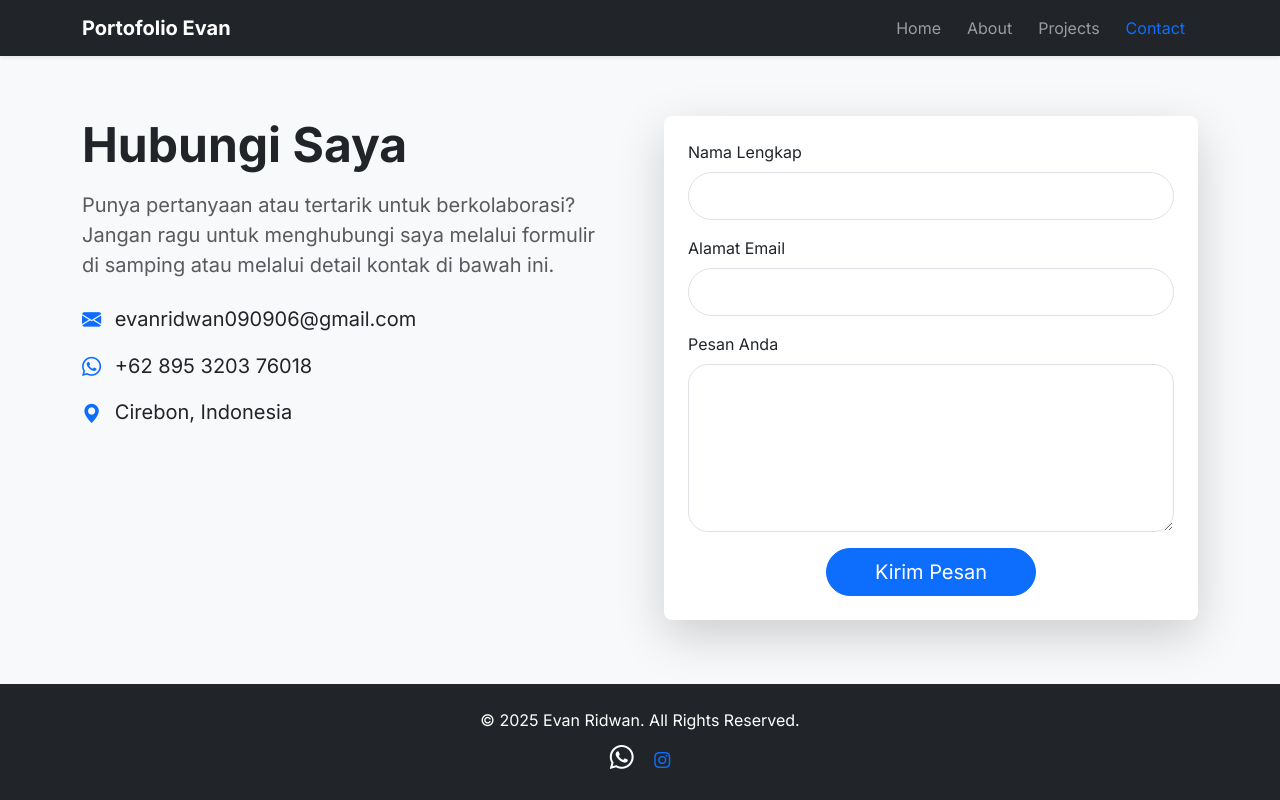
After one commit to evanridwan090906-alt/evanridwan090906-alt.github.io, a PHP site: page /CONTACT.HTML in a window 1280 px wide. The commit adds this page. Run offline with PHP 8.4, Linux system fonts and the light colour scheme.

Commit message:
Add files via upload

```diff
--- /dev/null
+++ b/CONTACT.HTML
@@ -0,0 +1,102 @@
+<!DOCTYPE html>
+<html lang="id">
+<head>
+    <meta charset="UTF-8">
+    <meta name="viewport" content="width=device-width, initial-scale=1.0">
+    <title>Contact | Portofolio Evan</title>
+
+    <link href="https://cdn.jsdelivr.net/npm/bootstrap@5.3.3/dist/css/bootstrap.min.css" rel="stylesheet" integrity="sha384-QWTKZyjpPEjISv5WaRU9OFeRpok6YctnYmDr5pNlyT2bRjXh0JMhjY6hW+ALEwIH" crossorigin="anonymous">
+    <link href="https://cdn.jsdelivr.net/npm/bootstrap-icons@1.11.3/font/bootstrap-icons.css" rel="stylesheet">
+    <link rel="preconnect" href="https://fonts.googleapis.com">
+    <link rel="preconnect" href="https://fonts.gstatic.com" crossorigin>
+    <link href="https://fonts.googleapis.com/css2?family=Inter:wght@400;700&display=swap" rel="stylesheet">
+    <link rel="stylesheet" href="style.css">
+</head>
+<body class="bg-light">
+
+    <nav class="navbar navbar-expand-lg navbar-dark bg-dark fixed-top shadow-sm">
+        <div class="container">
+            <a class="navbar-brand fw-bold" href="index.html">Portofolio Evan</a>
+            <button class="navbar-toggler" type="button" data-bs-toggle="collapse" data-bs-target="#navbarNav" aria-controls="navbarNav" aria-expanded="false" aria-label="Toggle navigation">
+                <span class="navbar-toggler-icon"></span>
+            </button>
+            <div class="collapse navbar-collapse" id="navbarNav">
+                <ul class="navbar-nav ms-auto mb-2 mb-lg-0">
+                    <li class="nav-item">
+                        <a class="nav-link" href="HOME.HTML">Home</a>
+                    </li>
+                    <li class="nav-item">
+                        <a class="nav-link" href="ABOUT.HTML">About</a>
+                    </li>
+                    <li class="nav-item">
+                        <a class="nav-link" href="PROJECT.HTML">Projects</a>
+                    </li>
+                    <li class="nav-item">
+                        <a class="nav-link active" aria-current="page" href="CONTACT.HTML">Contact</a>
+                    </li>
+                </ul>
+            </div>
+        </div>
+    </nav>
+
+    <main class="content-section">
+        <div class="container">
+            <div class="row g-5">
+                <div class="col-lg-6">
+                    <h2 class="display-5 fw-bold mb-3">Hubungi Saya</h2>
+                    <p class="lead text-muted mb-4">Punya pertanyaan atau tertarik untuk berkolaborasi? Jangan ragu untuk menghubungi saya melalui formulir di samping atau melalui detail kontak di bawah ini.</p>
+
+                    <div class="contact-info">
+                        <p class="fs-5 mb-3">
+                            <i class="bi bi-envelope-fill me-2 text-primary"></i>
+                            <a href="mailto:evanridwan090906@gmail.com" class="text-dark text-decoration-none">evanridwan090906@gmail.com</a>
+                        </p>
+                        <p class="fs-5 mb-3">
+                            <i class="bi bi-whatsapp me-2 text-primary"></i>
+                            <a href="https://wa.me/62895320376018" class="text-dark text-decoration-none">+62 895 3203 76018</a>
+                        </p>
+                        <p class="fs-5 mb-3">
+                            <i class="bi bi-geo-alt-fill me-2 text-primary"></i>
+                            Cirebon, Indonesia
+                        </p>
+                    </div>
+                </div>
+
+                <div class="col-lg-6">
+                    <div class="card p-4 shadow-lg border-0 rounded-3">
+                        <form>
+                            <div class="mb-3">
+                                <label for="contactName" class="form-label">Nama Lengkap</label>
+                                <input type="text" class="form-control form-control-lg rounded-pill" id="contactName" required>
+                            </div>
+                            <div class="mb-3">
+                                <label for="contactEmail" class="form-label">Alamat Email</label>
+                                <input type="email" class="form-control form-control-lg rounded-pill" id="contactEmail" required>
+                            </div>
+                            <div class="mb-3">
+                                <label for="contactMessage" class="form-label">Pesan Anda</label>
+                                <textarea class="form-control form-control-lg" id="contactMessage" rows="5" style="border-radius: 20px;" required></textarea>
+                            </div>
+                            <div class="text-center">
+                                <button type="submit" class="btn btn-primary btn-lg rounded-pill px-5">Kirim Pesan</button>
+                            </div>
+                        </form>
+                    </div>
+                </div>
+            </div>
+        </div>
+    </main>
+
+    <footer class="bg-dark text-white text-center py-4 mt-auto">
+        <div class="container">
+            <p class="mb-2">&copy; 2025 Evan Ridwan. All Rights Reserved.</p>
+            <div>
+                <a href="https://wa.me/qr/ZPDFM4F6THTKI1" class="text-white fs-4 me-3"><i class="bi bi-whatsapp"></i></a>
+                <a href="https://www.instagram.com/evan_sxxz?igsh=MWc1bWhzZjg4MzVjcA== class="text-white fs-4"><i class="bi bi-instagram"></i></a>
+            </div>
+        </div>
+    </footer>
+
+    <script src="https://cdn.jsdelivr.net/npm/bootstrap@5.3.3/dist/js/bootstrap.bundle.min.js" integrity="sha384-YvpcrYf0tY3lHB60NNkmXc5s9fDVZLESaAA55NDzOxhy9GkcIdslK1eN7N6jIeHz" crossorigin="anonymous"></script>
+</body>
+</html>
--- a/style.css
+++ b/style.css
@@ -1,280 +1,109 @@
-/* --- Global & Font --- */
-:root {
-    --warna-utama: #FF6600; /* Warna khas Shopee/Oranye yang cerah */
-    --warna-gelap: #222;
-    --warna-terang: #FFFFFF;
-    --warna-abu: #f4f4f4;
+/* CSS Kustom untuk Tampilan Kreatif */
+
+body {
+    font-family: 'Inter', sans-serif;
+    /* Padding atas untuk mengakomodasi navbar fixed-top */
+    padding-top: 56px;
+    display: flex;
+    flex-direction: column;
+    min-height: 100vh;
 }
 
-body {
-    font-family: 'Poppins', sans-serif;
-    margin: 0;
-    padding: 0;
-    line-height: 1.6;
-    background-color: var(--warna-terang);
-    color: var(--warna-gelap);
+main {
+    flex-grow: 1;
 }
 
-.container {
-    width: 90%;
-    max-width: 1100px;
-    margin: 0 auto;
-}
-
-/* --- Tombol CTA (Call to Action) --- */
-.cta-button {
-    background-color: var(--warna-utama);
-    color: var(--warna-terang);
-    padding: 12px 25px;
-    text-decoration: none;
-    border-radius: 5px;
-    font-weight: 600;
-    transition: background-color 0.3s ease, transform 0.3s ease;
-}
-
-.cta-button:hover {
-    background-color: #e65c00;
-    transform: translateY(-2px); /* Efek sedikit terangkat */
-}
-
-/* --- 1. Navigasi --- */
-.navbar {
-    background: var(--warna-terang);
-    box-shadow: 0 2px 5px rgba(0,0,0,0.1);
-    padding: 1rem 0;
-    position: fixed; /* Tetap di atas saat scroll */
-    width: 100%;
-    top: 0;
-    z-index: 100;
-}
-
-.navbar .container {
-    display: flex;
-    justify-content: space-between;
-    align-items: center;
-}
-
-.logo {
-    font-size: 1.5rem;
-    font-weight: 700;
-    color: var(--warna-utama);
-    text-decoration: none;
-}
-
-.nav-menu {
-    list-style: none;
-    display: flex;
-    margin: 0;
-    padding: 0;
-}
-
-.nav-menu li {
-    margin-left: 20px;
-}
-
-.nav-menu a {
-    text-decoration: none;
-    color: var(--warna-gelap);
-    font-weight: 600;
-    transition: color 0.3s ease;
-}
-
-.nav-menu a:hover {
-    color: var(--warna-utama);
-}
-
-.cta-nav {
-    background-color: var(--warna-utama);
-    color: var(--warna-terang);
-    padding: 8px 15px;
-    border-radius: 5px;
-    font-weight: 600;
-}
-
-/* --- 2. Hero Section --- */
-.hero {
-    /* Ganti 'hero-background.jpg' dengan gambar Anda */
-    background: linear-gradient(rgba(0,0,0,0.6), rgba(0,0,0,0.6)), url('images/hero-background.jpg');
-    background-size: cover;
-    background-position: center;
-    height: 70vh; /* 70% dari tinggi layar */
+/* Seksi halaman penuh untuk Home */
+.full-height-section {
+    min-height: calc(100vh - 56px - 110px); /* 100% vh - navbar - footer */
     display: flex;
     align-items: center;
     justify-content: center;
-    text-align: center;
-    color: var(--warna-terang);
-    padding: 0 20px;
-    margin-top: 70px; /* Memberi ruang untuk navbar fixed */
 }
 
-.hero-content h1 {
-    font-size: 3rem;
-    margin-bottom: 10px;
+/* Seksi dengan padding standar */
+.content-section {
+    padding: 60px 0;
 }
 
-.hero-content p {
-    font-size: 1.2rem;
-    margin-bottom: 30px;
+/* Foto profil */
+.profile-img {
+    width: 180px;
+    height: 180px;
+    object-fit: cover;
+    border: 5px solid #fff;
+    box-shadow: 0 4px 15px rgba(0,0,0,0.1);
 }
 
-/* --- 3. Produk Unggulan --- */
-.produk {
-    padding: 60px 0;
-    background-color: var(--warna-abu);
-    text-align: center;
+/* Kustomisasi Navigasi */
+.navbar-nav .nav-link {
+    transition: color 0.2s ease-in-out;
+    margin: 0 5px;
+}
+.navbar-nav .nav-link:hover,
+.navbar-nav .nav-link.active {
+    color: #0d6efd !important; /* Warna biru primer Bootstrap */
 }
 
-.produk h2 {
-    font-size: 2.5rem;
-    margin-bottom: 10px;
-}
-.subjudul {
-    font-size: 1.1rem;
-    color: #555;
-    margin-bottom: 40px;
-}
-
-.grid-produk {
-    display: grid;
-    /* Ini bagian kreatifnya:
-       - auto-fit: Buat kolom sebanyak mungkin
-       - minmax: Setiap kolom minimal 280px, maksimal 1fr (rata)
-       - Ini membuat grid otomatis responsif */
-    grid-template-columns: repeat(auto-fit, minmax(280px, 1fr));
-    gap: 30px;
-}
-
-.card-produk {
-    background: var(--warna-terang);
-    border-radius: 10px;
-    box-shadow: 0 4px 15px rgba(0,0,0,0.05);
-    overflow: hidden; /* Agar gambar tidak keluar dari radius */
-    text-align: left;
+/* Efek Kartu Proyek */
+.project-card {
+    border: none;
+    box-shadow: 0 4px 15px rgba(0,0,0,0.08);
     transition: transform 0.3s ease, box-shadow 0.3s ease;
 }
 
-.card-produk:hover {
-    transform: translateY(-10px); /* Efek melayang */
-    box-shadow: 0 10px 25px rgba(0,0,0,0.1);
+.project-card:hover {
+    transform: translateY(-8px);
+    box-shadow: 0 8px 25px rgba(0,0,0,0.12);
 }
 
-.card-produk img {
-    width: 100%;
-    height: 200px; /* Pastikan semua gambar seragam */
-    object-fit: cover; /* Mencegah gambar penyet */
+.project-card .card-img-top {
+    transition: transform 0.3s ease;
 }
 
-.card-produk h3 {
-    font-size: 1.3rem;
-    margin: 15px 20px 5px;
+.project-card:hover .card-img-top {
+    transform: scale(1.05);
 }
 
-.card-produk .harga {
-    font-size: 1.2rem;
-    font-weight: 700;
-    color: var(--warna-utama);
-    margin: 0 20px 10px;
+/* Kustomisasi Badge Skill */
+.skill-tags {
+    display: flex;
+    flex-wrap: wrap;
+    gap: 10px;
+}
+.skill-badge {
+    font-size: 1rem;
+    padding: 0.6em 1em;
+    background-color: #e9ecef;
+    color: #212529;
+    border-radius: 50px;
+    transition: background-color 0.2s, color 0.2s;
+}
+.skill-badge:hover {
+    background-color: #0d6efd;
+    color: #fff;
 }
 
-.card-produk .deskripsi {
-    font-size: 0.9rem;
-    margin: 0 20px 20px;
-    color: #444;
+/* Kustomisasi Form */
+.form-control-lg.rounded-pill {
+    padding-left: 1.5rem;
+    padding-right: 1.5rem;
+}
+textarea.form-control-lg {
+    padding-left: 1.5rem;
+    padding-right: 1.5rem;
 }
 
-.cta-produk {
-    display: block;
-    width: calc(100% - 40px); /* Lebar penuh dikurangi padding */
-    margin: 0 20px 20px;
-    padding: 12px;
-    background-color: var(--warna-gelap);
-    color: var(--warna-terang);
-    text-align: center;
-    text-decoration: none;
-    border-radius: 5px;
-    font-weight: 600;
-    transition: background-color 0.3s ease;
+/* Ikon Kontak */
+.contact-info .bi {
+    vertical-align: middle;
+    font-size: 1.2rem;
 }
 
-.cta-produk:hover {
-    background-color: var(--warna-utama);
+/* Ikon Footer */
+.footer a {
+    transition: color 0.2s;
 }
-
-.lihat-semua {
-    margin-top: 50px;
+.footer a:hover {
+    color: #0d6efd !important;
 }
-
-/* --- 4. Tentang Kami / Keunggulan --- */
-.tentang {
-    padding: 60px 0;
-    text-align: center;
-}
-
-.tentang h2 {
-    font-size: 2.5rem;
-    margin-bottom: 40px;
-}
-
-.grid-keunggulan {
-    display: grid;
-    grid-template-columns: repeat(auto-fit, minmax(250px, 1fr));
-    gap: 30px;
-    text-align: left;
-}
-
-.poin-keunggulan {
-    background: var(--warna-abu);
-    padding: 25px;
-    border-radius: 8px;
-}
-
-.poin-keunggulan h4 {
-    font-size: 1.3rem;
-    color: var(--warna-utama);
-    margin-top: 0;
-}
-
-/* --- 5. Footer --- */
-.footer {
-    background: var(--warna-gelap);
-    color: var(--warna-terang);
-    text-align: center;
-    padding: 30px 0;
-    margin-top: 40px;
-}
-
-.footer a {
-    color: var(--warna-utama);
-    text-decoration: none;
-}
-
-/* --- Responsif (WAJIB) --- */
-@media (max-width: 768px) {
-    .nav-menu {
-        /* Sembunyikan menu desktop, ganti dengan ikon burger (perlu JS) */
-        /* Untuk HTML murni, kita sederhanakan: */
-        flex-direction: column;
-        align-items: center;
-        width: 100%;
-        display: none; /* Atau buat menu dropdown sederhana */
-    }
-
-    /* Versi sederhana: sembunyikan link, hanya tampilkan CTA */
-    .nav-menu li { display: none; }
-    .nav-menu .cta-nav { display: block; }
-    .nav-menu li .cta-nav { display: block; }
-
-
-    .hero-content h1 {
-        font-size: 2rem;
-    }
-
-    .hero-content p {
-        font-size: 1rem;
-    }
-
-    .grid-produk, .grid-keunggulan {
-        /* Di mobile, kolom otomatis jadi 1 */
-        grid-template-columns: 1fr;
-    }
-}
```
Also changed, not shown: ABOUT.HTML (added, +95 -0 lines), HOME.HTML (added, +69 -0 lines), PROJECT.HTML (added, +103 -0 lines).
